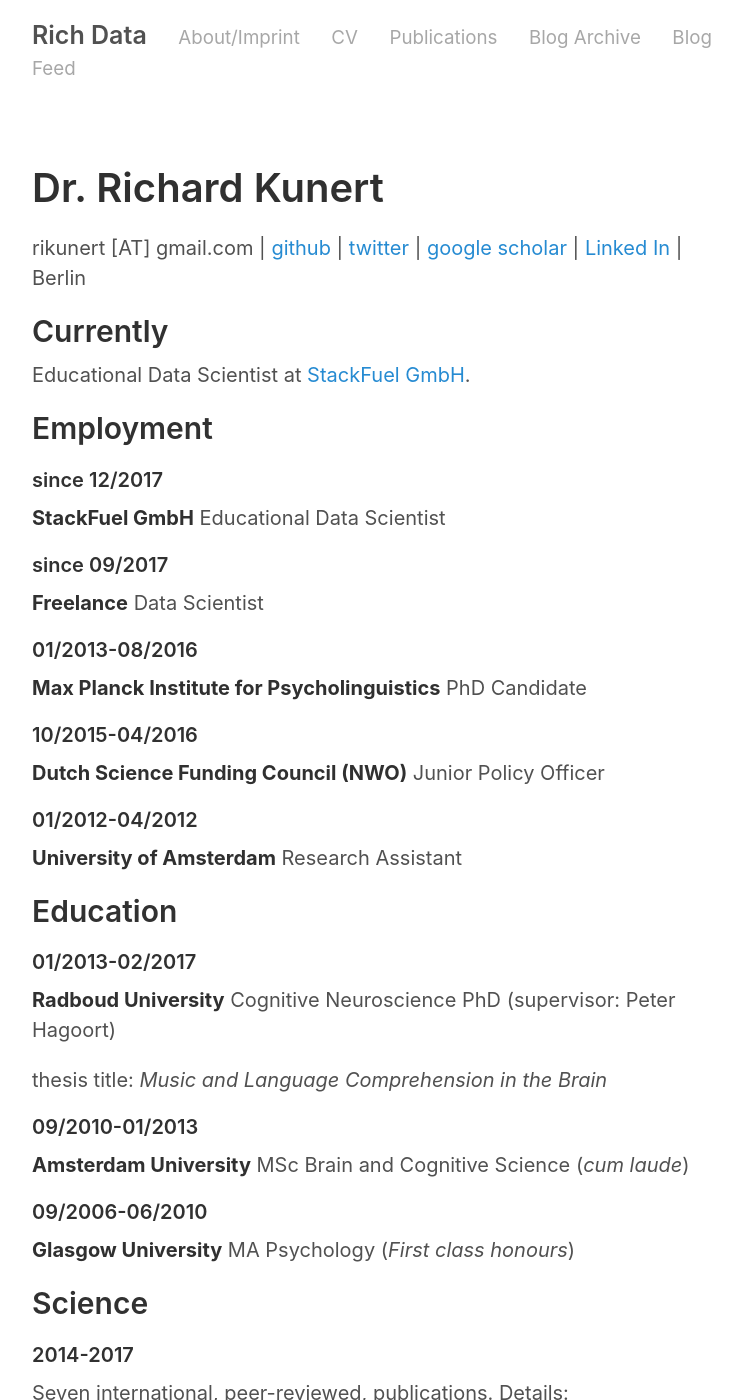
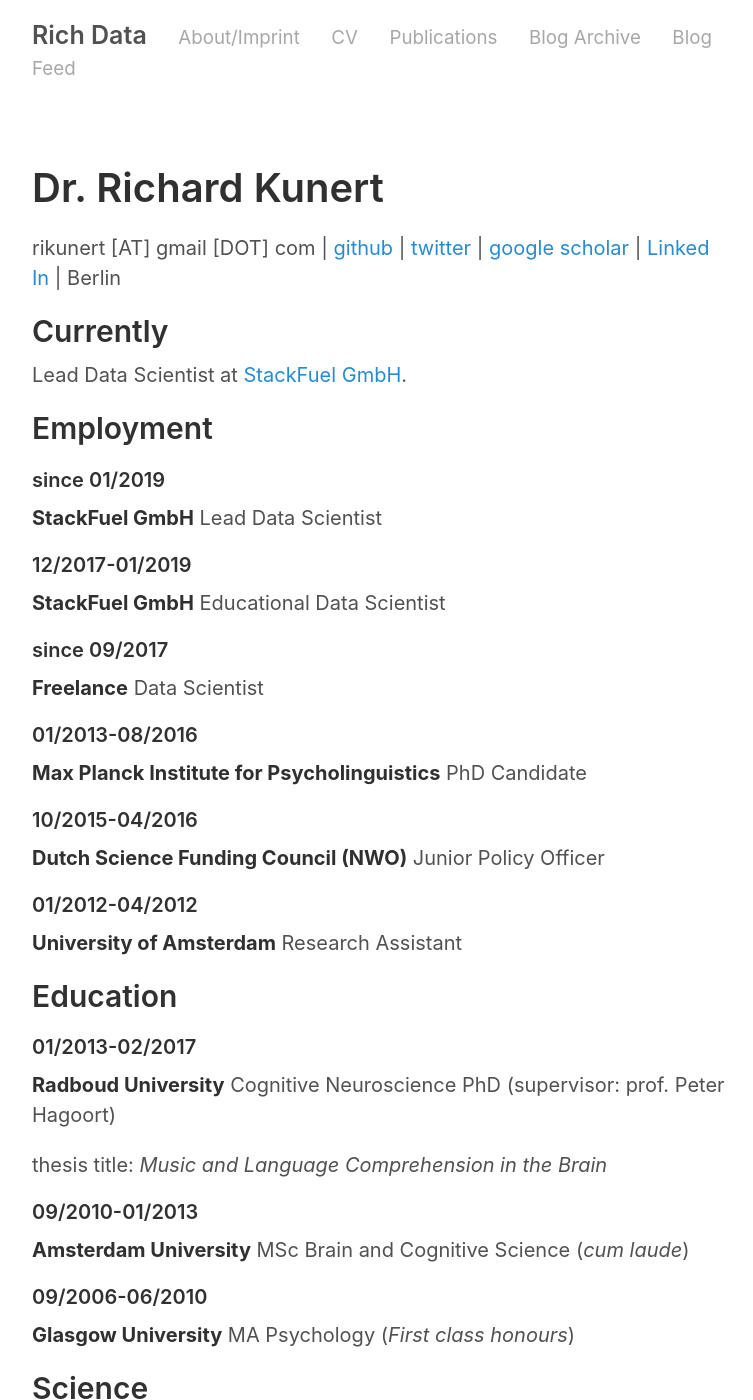
Before and after one commit to rikunert/rikunert.github.io, a Jekyll site: the page built from cv.md, in a window 1280 px wide and 1400 px high. Shown: the whole window, without its empty margins (258-1011 px from the left). Built offline with Jekyll 4.4.1, drawn with Linux system fonts in a browser that asks for light colours; comment, search, counter and statistics services are not loaded; some of the changed text lies outside the part shown.

Commit message:
jan 2019 update of cv

```diff
--- a/cv.md
+++ b/cv.md
@@ -2,7 +2,7 @@
 layout: page
 title: Dr. Richard Kunert
 ---
-rikunert [AT] gmail.com
+rikunert [AT] gmail [DOT] com
 |
 [github](http://github.com/rikunert)
 |
@@ -16,11 +16,14 @@ Berlin
 
 ## Currently
 
-Educational Data Scientist at [StackFuel GmbH](https://stackfuel.com/).
+Lead Data Scientist at [StackFuel GmbH](https://stackfuel.com/).
 
 ## Employment
 
-#### since 12/2017
+#### since 01/2019
+__StackFuel GmbH__ Lead Data Scientist
+
+#### 12/2017-01/2019
 __StackFuel GmbH__ Educational Data Scientist
 
 #### since 09/2017
@@ -38,7 +41,7 @@ __University of Amsterdam__ Research Assistant
 ## Education
 
 #### 01/2013-02/2017
-__Radboud University__ Cognitive Neuroscience PhD (supervisor: Peter Hagoort)
+__Radboud University__ Cognitive Neuroscience PhD (supervisor: prof. Peter Hagoort)
 
 thesis title: *Music and Language Comprehension in the Brain*
 
@@ -93,4 +96,4 @@ Robert H. Thouless Prize for Best Critical Review
 #### 07/2009
 Wellcome Trust Vacation Scholarship for Summer Research
 
-*Last updated: December 2017*
+*Last updated: January 2019*
```
